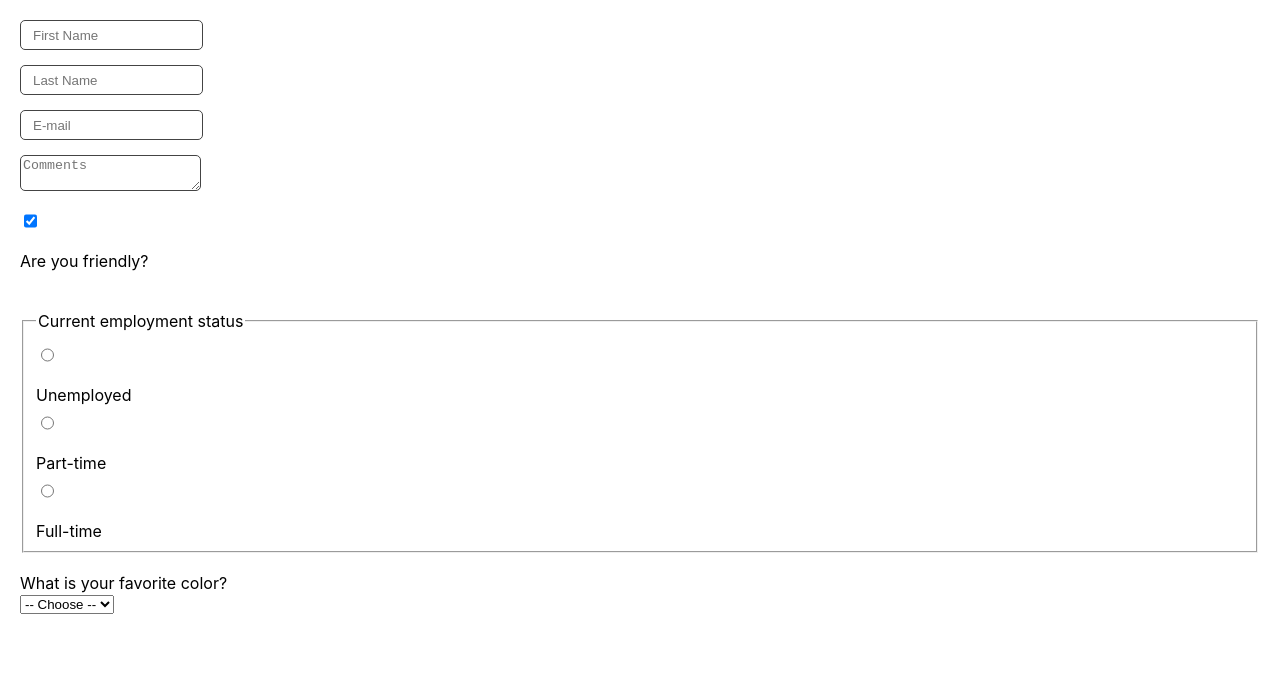
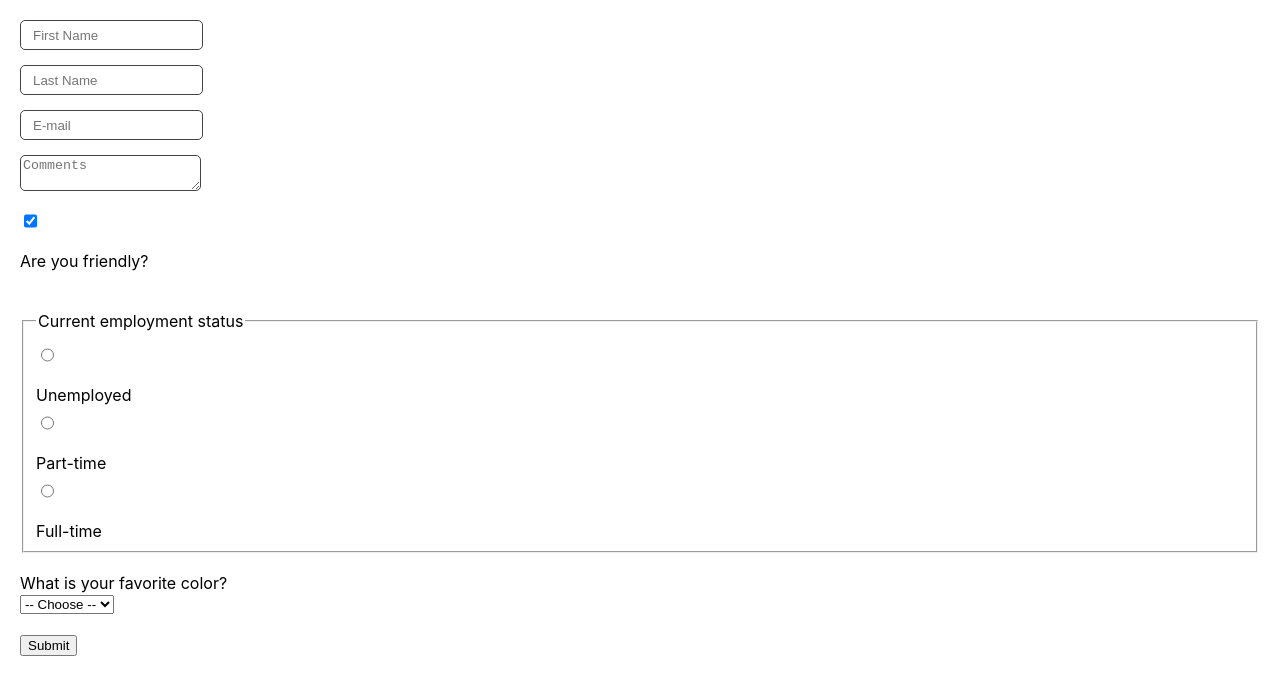
Before and after one commit to zakariaelb/form, a React (Create React App) app: page / in a window 1280 px wide. Shown: the top 694 px of the page. Built offline with nearby package versions, Linux system fonts and the light colour scheme.

Commit message:
Submit button

```diff
--- a/src/App.js
+++ b/src/App.js
@@ -73,9 +73,17 @@ export default function Form() {
         }
       })
   }
+    function handleSubmit(event){
+      event.preventDefault()
+      //if i remove event.preventDefault() i got
+      //http://localhost:3000/?firstName=Zakaria&lastName=EL+BATMI&email=zakaria.el-batmi%40outlook.com&comments=ss&isFriendly=on&employment=full-time&favColor=red
+
+      //submitTOApi(formData)
+      console.log(fromData)
+    }
 
     return (
-        <form>
+        <form onSubmit={handleSubmit}>
             <input
                 type="text"
                 placeholder="First Name"
@@ -171,6 +179,9 @@ export default function Form() {
                 <option value="indigo">Indigo</option>
                 <option value="violet">Violet</option>
             </select>
+            <br />
+            <br />
+            <button>Submit</button>
         </form>
     )
 }
```
